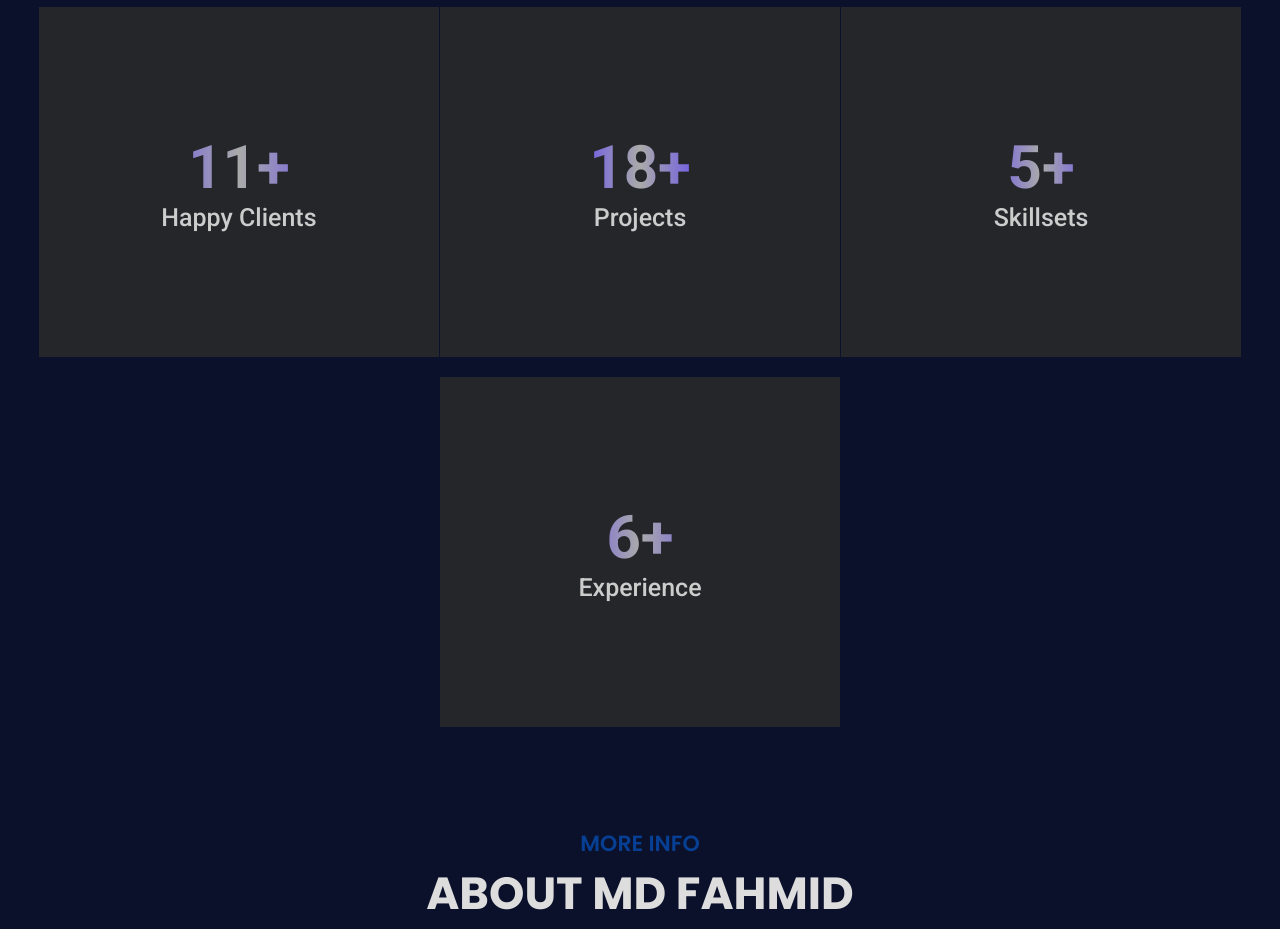
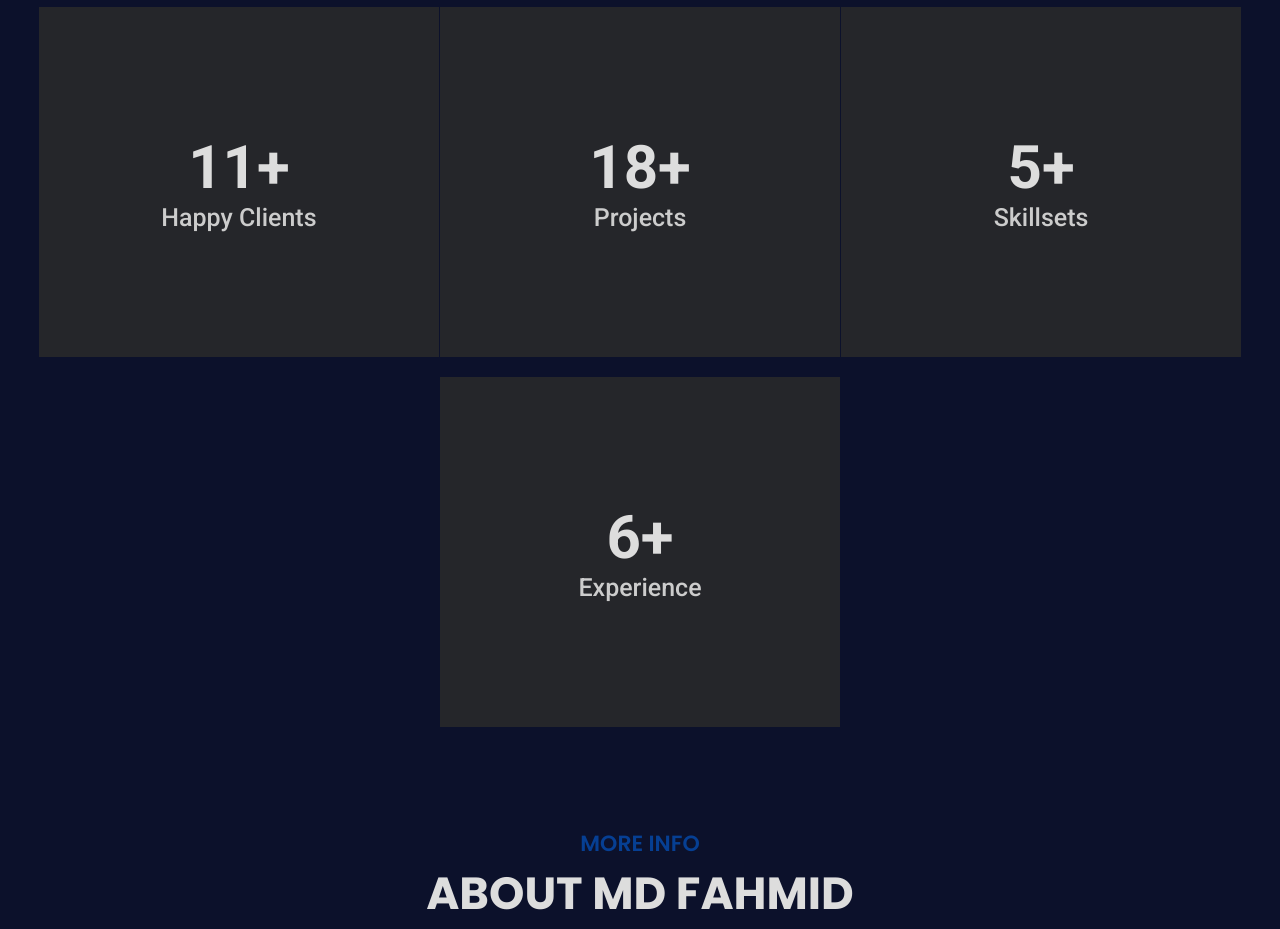
Before and after one commit to kiisi/md_fahmid_portfolio, a React (Create React App) app: page / in a window 1280 px wide. Shown: the part 1620-2549 px from the top of the page. Built offline with nearby package versions, Linux system fonts and the light colour scheme.

Commit message:
Updates color

```diff
--- a/src/components/Home/RunDown/RunDown.css
+++ b/src/components/Home/RunDown/RunDown.css
@@ -26,10 +26,7 @@
 .rundown-counter-content h1{
     font-size:6rem;
     font-family: 'Roboto', sans-serif;
-    background: linear-gradient(90deg, #7562DF,#aaa, #7562DF);
-    background-clip: text;
-    -webkit-background-clip: text;
-    -webkit-text-fill-color: transparent;
+    color:#ddd;
 }
 .rundown-counter-content h2{
     font-size:2.5rem;
```
